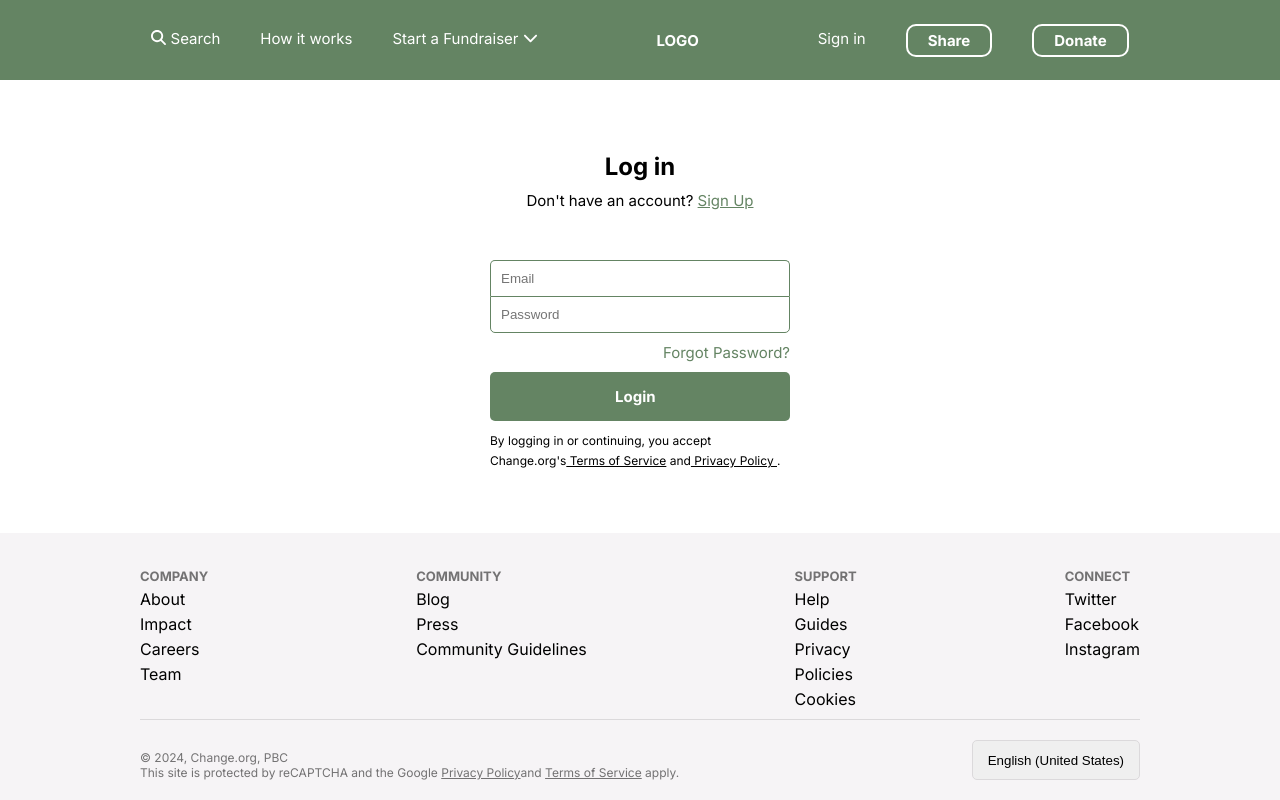
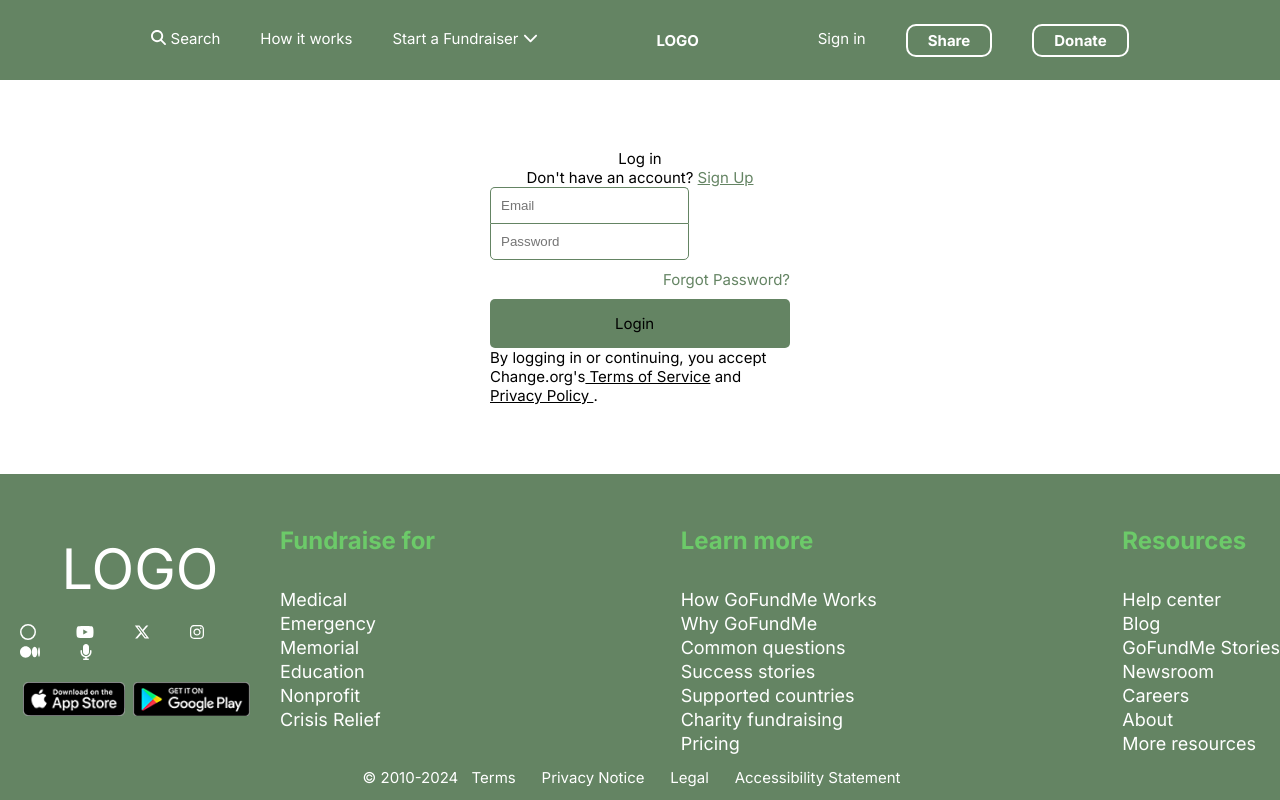
Before and after one commit to SourishBiswas23/visibility-go-fund-me, a React (Create React App) app: page / in a window 1280 px wide. Built offline with nearby package versions, Linux system fonts and the light colour scheme; a small style sheet from the web is missing.

Commit message:
Completed the footer

```diff
--- a/src/components/common/Footer.js
+++ b/src/components/common/Footer.js
@@ -1,16 +1,83 @@
+import {
+  faInstagram,
+  faMedium,
+  faMediumM,
+  faXTwitter,
+  faYoutube,
+} from "@fortawesome/free-brands-svg-icons";
+import { faCircle } from "@fortawesome/free-regular-svg-icons";
+import { faMicrophone } from "@fortawesome/free-solid-svg-icons";
+import { FontAwesomeIcon } from "@fortawesome/react-fontawesome";
 import React from "react";
 
 function Footer() {
   const footerContent = {
-    COMPANY: ["About", "Impact", "Careers", "Team"],
-    COMMUNITY: ["Blog", "Press", "Community Guidelines"],
-    SUPPORT: ["Help", "Guides", "Privacy", "Policies", "Cookies"],
-    CONNECT: ["Twitter", "Facebook", "Instagram"],
+    "Fundraise for": [
+      "Medical",
+      "Emergency",
+      "Memorial",
+      "Education",
+      "Nonprofit",
+      "Crisis Relief",
+    ],
+    "Learn more": [
+      "How GoFundMe Works",
+      "Why GoFundMe",
+      "Common questions",
+      "Success stories",
+      "Supported countries",
+      "Charity fundraising",
+      "Pricing",
+    ],
+    Resources: [
+      "Help center",
+      "Blog",
+      "GoFundMe Stories",
+      "Newsroom",
+      "Careers",
+      "About",
+      "More resources",
+    ],
   };
+
+  const footerLegalLabelAndLink = {
+    Terms: "#",
+    "Privacy Notice": "#",
+    Legal: "#",
+    "Accessibility Statement": "#",
+  };
+
+  const imagePaths = ["/images/app-store.png", "/images/play-store.png"];
+
+  const footerCompanyLogos = [
+    faCircle,
+    faYoutube,
+    faXTwitter,
+    faInstagram,
+    faMedium,
+    faMicrophone,
+  ];
 
   return (
     <div className="footer">
-      <div className="all-footers">
+      <div className="footer-logo-and-links">
+        <div className="footer-logos">
+          <div className="footer-logo">LOGO</div>
+          <div className="footer-company-logos">
+            {footerCompanyLogos.map((logo) => (
+              <FontAwesomeIcon
+                icon={logo}
+                className="footer-company-single-logo"
+              ></FontAwesomeIcon>
+            ))}
+          </div>
+          <div className="footer-images">
+            {imagePaths.map((imagePath) => (
+              <img src={imagePath} className="single-image"></img>
+            ))}
+          </div>
+        </div>
+        <div className="footer-label-and-link">
           {Object.entries(footerContent).map(([heading, subHeadings]) => (
             <div>
               <div className="footer-heading">{heading}</div>
@@ -22,20 +89,14 @@
             </div>
           ))}
         </div>
-      <div className="divider"></div>
-      <div className="trademarks">
+      </div>
       <div className="copyrights">
-          <div>© 2024, Change.org, PBC</div>
         <div>
-            This site is protected by reCAPTCHA and the Google{" "}
-            <span className="privacy-policy"> Privacy Policy</span>
-            and <span className="terms-of-service">Terms of Service</span>{" "}
-            apply.
+          © 2010-2024{" "}
+          {Object.entries(footerLegalLabelAndLink).map(([label, link]) => (
+            <span className="copyright-label">{label}</span>
+          ))}
         </div>
-        </div>
-        <button type="button" className="language-button">
-          English (United States)
-        </button>
       </div>
     </div>
   );
--- a/src/components/styles/theme.css
+++ b/src/components/styles/theme.css
@@ -51,39 +51,81 @@
 }
 
 .footer {
-  background: var(--grey);
+  background: var(--main-green);
   display: flex;
   justify-content: center;
   bottom: 0;
   flex-direction: column;
+  padding-top: 20px;
 }
 
 .footer-heading {
-  font-weight: bold;
-  color: #737273;
-  font-size: 13px;
+  color: #6CCA69;
+  font-family: Inter;
+  font-size: 24px;
+  font-style: normal;
+  font-weight: 600;
+  line-height: 24px;
+  margin-bottom: 35px;
 }
 
-.all-footers {
+.footer-label-and-link {
   display: flex;
-  margin-left: auto;
-  margin-right: auto;
   padding-top: 35px;
   min-width: 1000px;
   justify-content: space-between;
+  margin-left: auto;
+  margin-right: auto;
+}
+
+.footer-logos {
+  display: flex;
+  flex-direction: column;
+  align-items: center;
+  justify-content: center;
+  margin-left: auto;
+  margin-right: auto;
+}
+
+.footer-logo {
+  color: #fff;
+  font-family: Inter;
+  font-size: 55.795px;
+  font-style: normal;
+  font-weight: 500;
+  line-height: normal;
+}
+
+.footer-logo-and-links {
+  display: flex;
+
+}
+
+.footer-company-logos{
+  color: white;
+  padding: 20px 0px;
+}
+
+.footer-company-single-logo{
+  padding:0px 20px;
 }
 
 .footer-sub-heading {
   list-style-type: none;
-  margin-top: 5px;
-  font-size: 16px;
+  color: #fff;
+  font-family: Inter;
+  font-size: 18px;
+  font-style: normal;
+  font-weight: 400;
+  line-height: 24px;
 }
 
-.divider {
-  border-bottom: 1px solid #dbd9db;
-  width: 1000px;
+.footer-images{
+  display: flex;
+}
 
-  margin: 10px auto 10px auto;
+.single-image{
+  margin-right: 8px;
 }
 
 .trademarks {
@@ -95,22 +137,32 @@
   margin-right: auto;
 }
 
-.copyrights{
-  color: #737273;
-  font-size: 12px;
+.copyrights {
+  color: #fff;
+  font-family: Inter;
+  font-size: 15px;
+  font-style: normal;
+  font-weight: 400;
+  line-height: 24px;
   margin: 10px 0px;
-
+  margin-left: auto;
+  margin-right: auto;
 }
 
-.language-button{
+.copyright-label {
+  padding: 5px 16.89px 5px 9px;
+}
+
+.language-button {
   padding: 10px 15px;
   height: 40px;
   border-radius: 5px;
-  background: #EFEFEF;
+  background: #efefef;
   border: 1px solid #dbd9db;
 }
 
-.login-page {
+.login-page,
+.sign-up-page {
   display: flex;
   flex-direction: column;
   min-height: 100vh;
@@ -127,7 +179,7 @@
   width: 300px;
 }
 
-.login-heading {
+.heading {
   font-weight: bold;
   margin: 10px 0px;
   font-size: 24px;
@@ -138,7 +190,7 @@
   text-decoration: underline;
 }
 
-.login-input-fields {
+.input-fields {
   display: flex;
   flex-direction: column;
   margin-top: 50px;
@@ -176,13 +228,13 @@
   background-color: var(--main-green);
 }
 
-.login-button-text {
+.button-text {
   font-size: 15px;
   font-weight: bold;
   color: white;
 }
 
-.login-legal-conditions {
+.legal-conditions {
   margin-top: 10px;
   font-size: 12px;
   line-height: 20px;
```
Also changed, not shown: public/images/app-store.png (added), public/images/play-store.png (added). Lines whose indentation alone changed are shown as unchanged.
